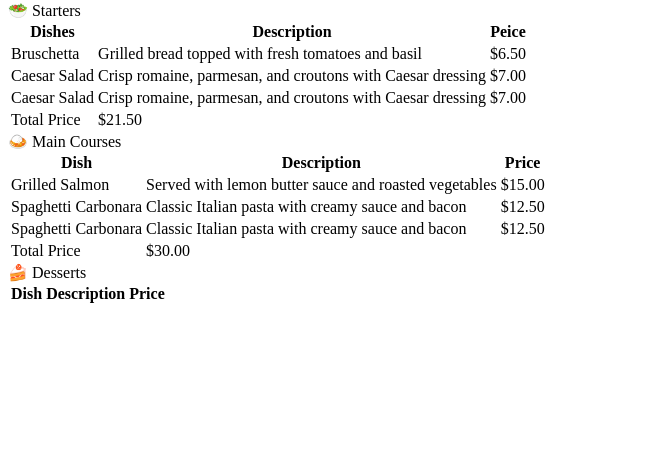
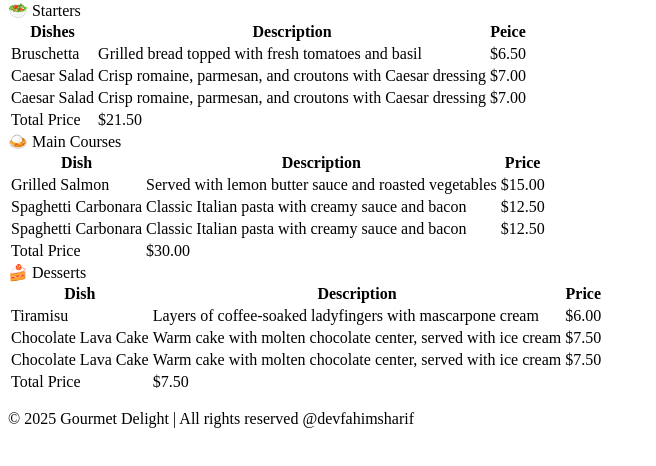
Before and after one commit to devfahimsharif/Restaurant-Menu-with-Sections-and-Tables, a plain HTML site: page index.html in a window 1280 px wide. Shown: the part 80-546 px from the top of the page, without its empty margins (0-656 px from the left). Drawn offline with Linux system fonts and the light colour scheme.

Commit message:
html part commit

```diff
--- a/index.html
+++ b/index.html
@@ -97,25 +97,33 @@
                 </thead>
                 <tbody>
                     <tr>
-                        <td></td>
-                        <td></td>
-                        <td></td>
+                        <td>Tiramisu</td>
+                        <td>Layers of coffee-soaked ladyfingers with mascarpone cream</td>
+                        <td>$6.00</td>
                     </tr>
                     <tr>
-                        <td></td>
-                        <td></td>
-                        <td></td>
+                        <td>Chocolate Lava Cake</td>
+                        <td>Warm cake with molten chocolate center, served with ice cream</td>
+                        <td>$7.50</td>
                     </tr>
                     <tr>
-                        <td></td>
-                        <td></td>
-                        <td></td>
+                        <td>Chocolate Lava Cake</td>
+                        <td>Warm cake with molten chocolate center, served with ice cream</td>
+                        <td>$7.50</td>
                     </tr>
                 </tbody>
-                <tfoot></tfoot>
+                <tfoot>
+                    <tr>
+                        <td>Total Price </td>
+                        <td>$7.50 </td>
+                    </tr>
+                </tfoot>
             </table>
 
         </section>
     </main>
+    <footer>
+         <p> © 2025 Gourmet Delight | All rights reserved @devfahimsharif</p>
+    </footer>
 </body>
 </html>
```
